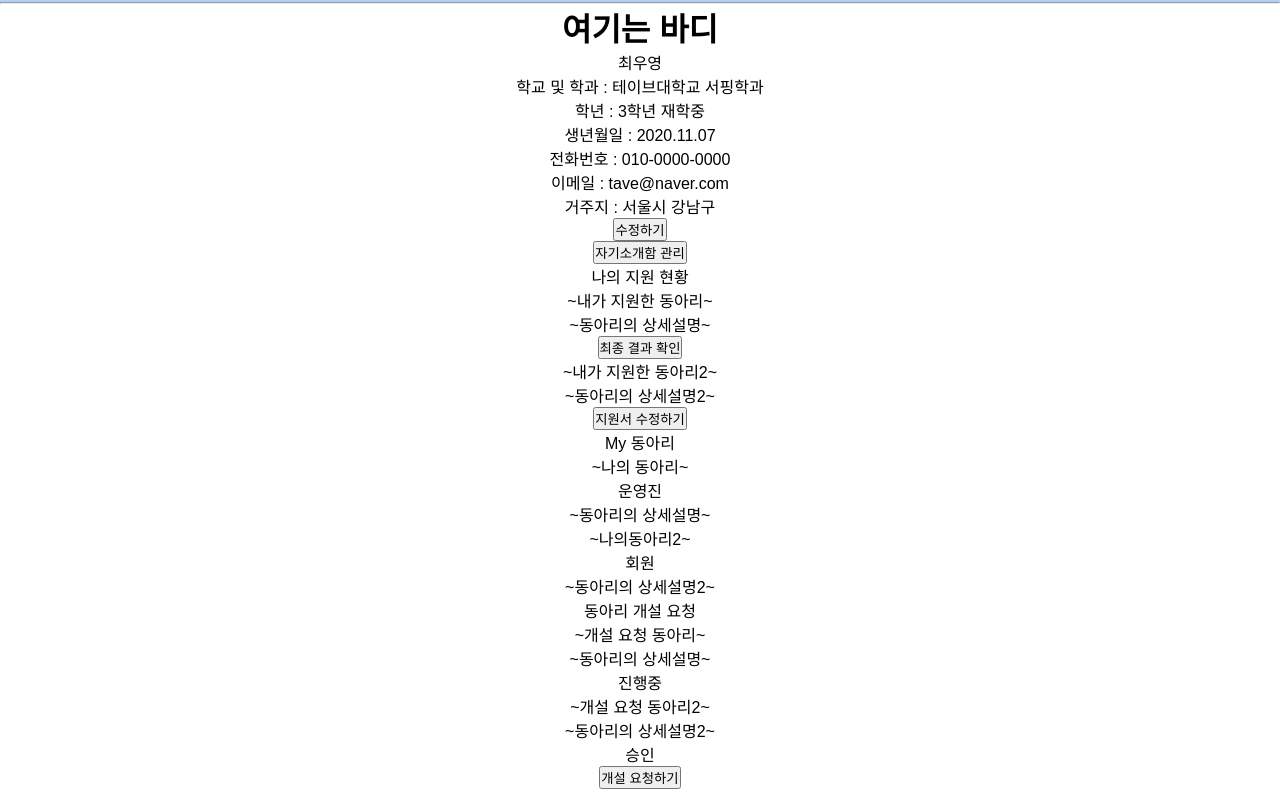
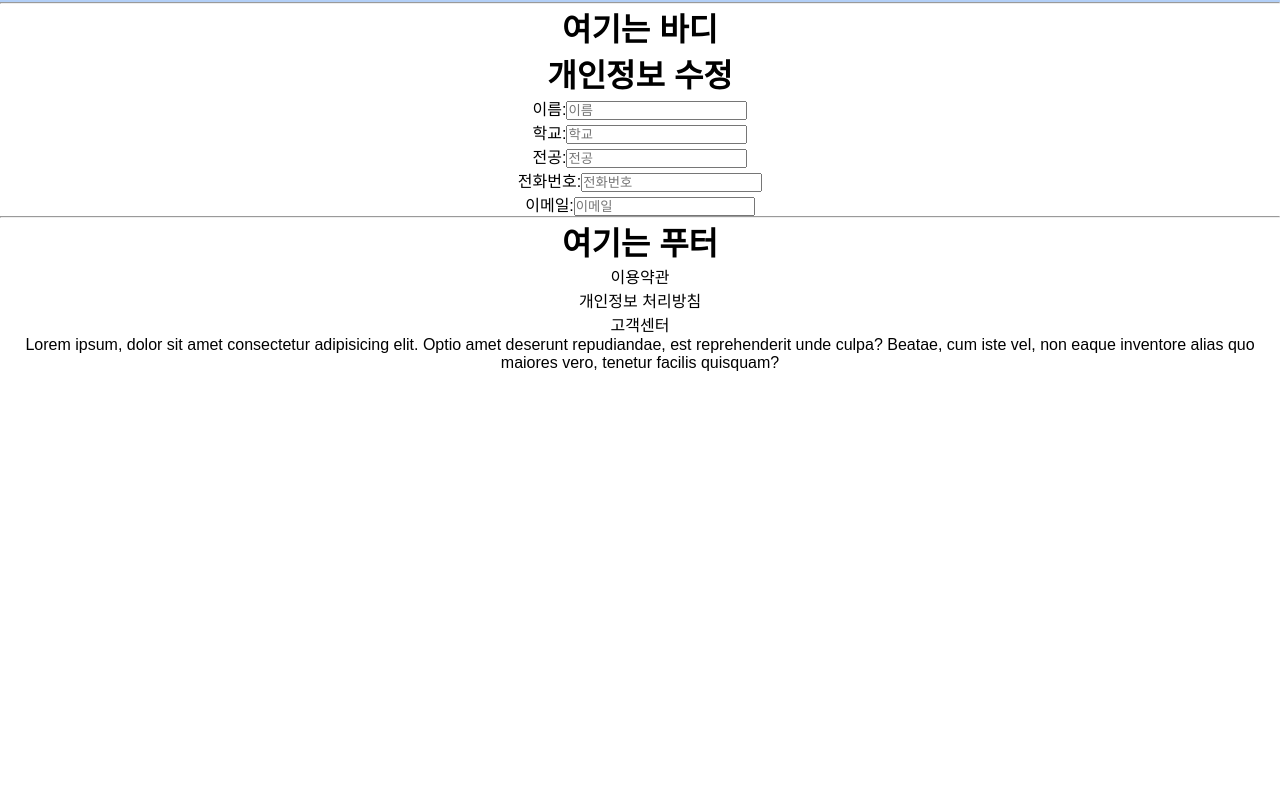
Before and after one commit to Kim-Hyunjo/MoZIP, a React (Create React App) app in the folder front/: page /mypage in a window 1280 px wide. Shown: the part 198-990 px from the top of the page. After the commit the page ends 800 px from the top, so only its background shows below. Built offline with nearby package versions, Linux system fonts and the light colour scheme.

Commit message:
modify mypage
modify mypage

```diff
--- a/front/src/pages/mypage.tsx
+++ b/front/src/pages/mypage.tsx
@@ -3,14 +3,51 @@ import React, {  useState } from "react";
 
 const mypage = () => {
   const personalInfo = {name: "최우영", sort:"직장인", school:"테이브대학교", major:"서핑학과", grade:"3", state:"재학", birth: "2020.11.07", phoneNum: "010-0000-0000", email: "tave@naver.com", address:"서울시 강남구"};
-  const personalApplyCurrent = [{name: "~내가 지원한 동아리~", introduction:"~동아리의 상세설명~"},{name: "~내가 지원한 동아리2~", introduction:"~동아리의 상세설명2~"}]
-  const personalClublist = [{name: "~나의 동아리~", introduction:"~동아리의 상세설명~", position:"운영진"},{name: "~나의동아리2~", introduction:"~동아리의 상세설명2~", position:"회원"}]
-  const personalOpenRequest = [{name: "~개설 요청 동아리~", introduction:"~동아리의 상세설명~", status:"진행중"},{name: "~개설 요청 동아리2~", introduction:"~동아리의 상세설명2~", status:"승인"}]
-  const personalApplyHistory = [{name: "~내가 지원한 동아리~", introduction:"~동아리의 상세설명~", status:"합격"},{name: "~내가 지원한 동아리2~", introduction:"~동아리의 상세설명2~", status:"불합격"}]
-
+  const personalApplyHistory = [{name: "~내가 지원한 동아리~", introduction:"~동아리의 상세설명~"},{name: "~내가 지원한 동아리2~", introduction:"~동아리의 상세설명2~"}]
   return(
     <div>
-      <div id="namecard">
+        <h1>개인정보 수정   </h1>
+        <div className="wrapper">
+        <div className="form-wrapper">
+        <div>
+            {/* 사진추가부분 */}
+        </div>
+        <form  noValidate>
+            <div className="이름">
+                <label htmlFor="firstName">이름:</label>
+                <input type="text" className="" placeholder="이름" name= "name"
+                />
+            </div>
+
+            <div className="학교">
+                <label htmlFor="학교">학교:</label>
+                <input type="text" className="" placeholder="학교" name= "name"
+               />
+            </div>
+            <div className="전공">
+                <label htmlFor="전공">전공:</label>
+                <input type="text" className="" placeholder="전공" name= "name"
+                />
+            </div>
+            <div className="전화번호">
+                <label htmlFor="firstName">전화번호:</label>
+                <input type="text" className="" placeholder="전화번호" name= "name"
+                />
+            </div>
+            <div className="이메일">
+                <label htmlFor="이메일">이메일:</label>
+                <input type="text" className="" placeholder="이메일" name= "name"
+               />
+            </div>
+            </form>
+
+
+        {/* 학년
+        생년월일 */}
+        {/* 거주지역 */}
+        </div>
+        </div>
+      {/* <div id="namecard">
         {personalInfo.name} <br></br>
         학교 및 학과 : {personalInfo.school} {personalInfo.major}<br></br>
         학년 : {personalInfo.grade}학년 {personalInfo.state}중 <br></br>
@@ -21,68 +58,20 @@ const mypage = () => {
         <button>수정하기</button>
       </div>
       <button>자기소개함 관리</button>
-      <div id="applyCurrent">
-        나의 지원 현황
+      <div id="applyHistory">
         <ul id="small box">
           <li>
-            {personalApplyCurrent[0].name} <br></br>
-            {personalApplyCurrent[0].introduction}<br></br>
+            {personalApplyHistory[0].name} <br></br>
+            {personalApplyHistory[0].introduction}<br></br>
             <button>최종 결과 확인</button>
           </li>
           <li>
-            {personalApplyCurrent[1].name} <br></br>
-            {personalApplyCurrent[1].introduction}<br></br>
-            <button>지원서 수정하기</button>
-          </li>
-        </ul>
-      </div>
-      <div id="applyHistory">
-        My 동아리
-        <ul id="small box">
-          <li>
-            {personalClublist[0].name} <br></br>
-            {personalClublist[0].position}<br></br>
-            {personalClublist[0].introduction}<br></br>
-          </li>
-          <li>
-            {personalClublist[1].name} <br></br>
-            {personalClublist[1].position}<br></br>
-            {personalClublist[1].introduction}<br></br>
-          </li>
-        </ul>
-      </div>
-      <div id="openRequest">
-        동아리 개설 요청
-        <ul id="small box">
-          <li>
-            {personalOpenRequest[0].name} <br></br>
-            {personalOpenRequest[0].introduction}<br></br>
-            {personalOpenRequest[0].status}<br></br>
-          </li>
-          <li>
-            {personalOpenRequest[1].name} <br></br>
-            {personalOpenRequest[1].introduction}<br></br>
-            {personalOpenRequest[1].status}<br></br>
-          </li>
-        </ul>
-        <button>개설 요청하기</button>
-      </div>
-      <div id="applyHistory">
-        나의 지원 이력
-        <ul id="small box">
-          <li>
-            {personalApplyHistory[0].name} <br></br>
-            {personalApplyHistory[0].status} <br></br>
-            {personalApplyHistory[0].introduction}<br></br>
-          </li>
-          <li>
             {personalApplyHistory[1].name} <br></br>
-            {personalApplyHistory[1].status} <br></br>
             {personalApplyHistory[1].introduction}<br></br>
             <button>지원서 수정하기</button>
           </li>
         </ul>
-      </div>
+      </div> */}
     </div>
   )
 
```
